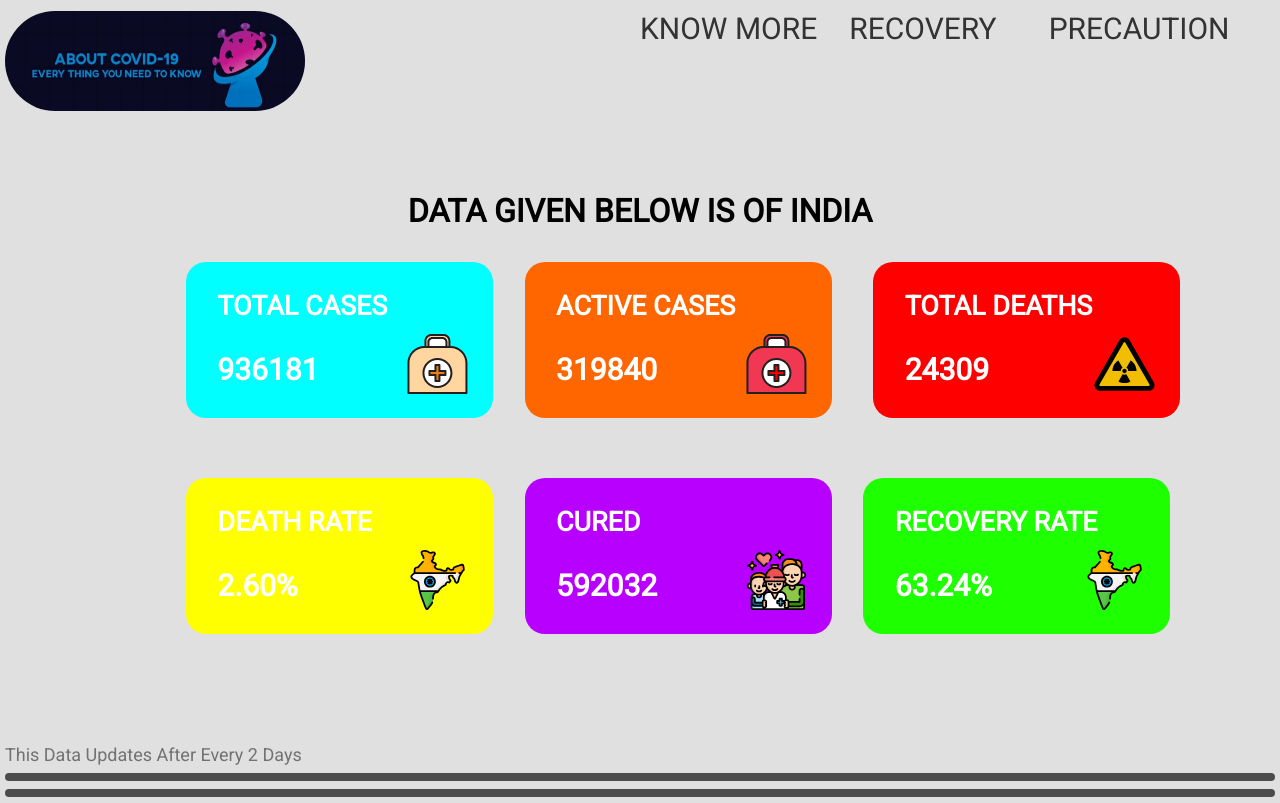
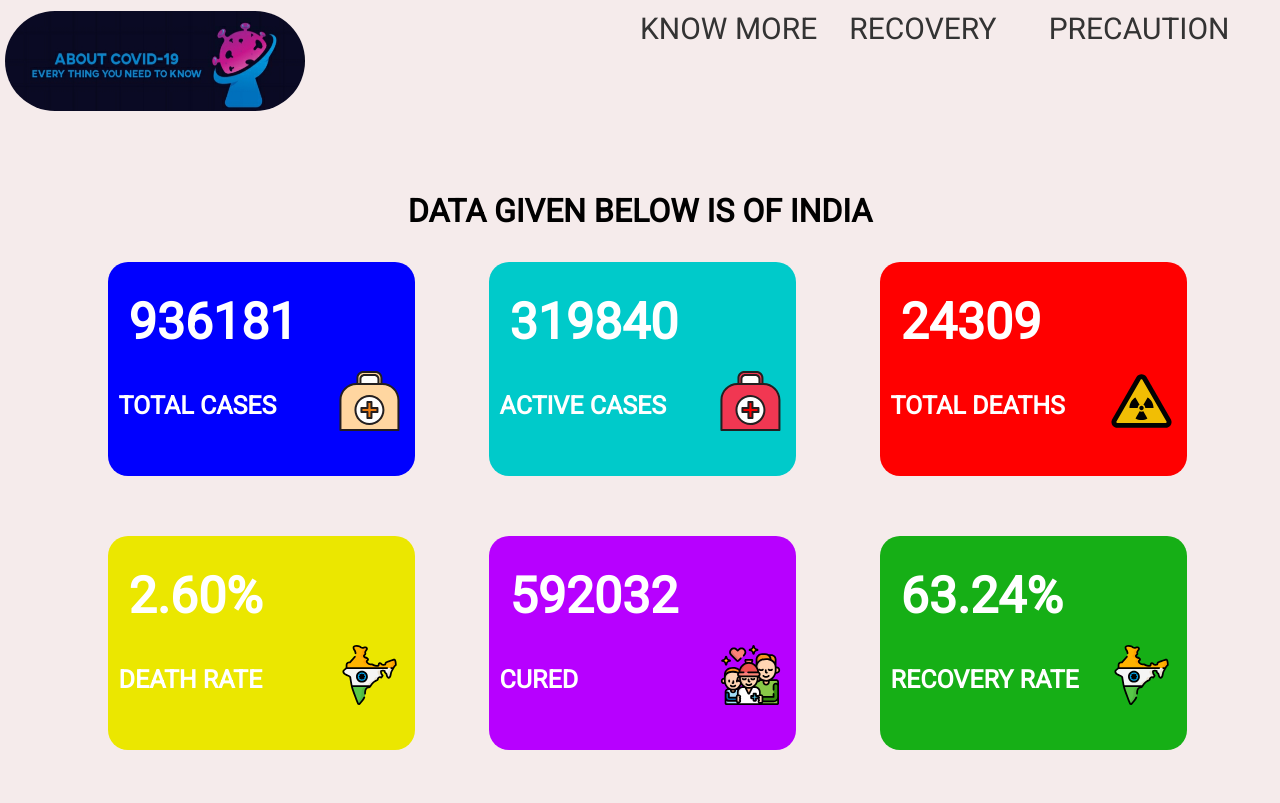
Before and after one commit to Pikachu-gitbit/aboutcovid19, a plain HTML site: page index.html in a window 1280 px wide. Shown: the top 803 px of the page. Drawn offline with Linux system fonts and the light colour scheme; files whose address does not match are found by name.

Commit message:
llet oit be

```diff
--- a/index.html
+++ b/index.html
@@ -48,8 +48,9 @@
       <div class="dashboard-aage">
         <div class="totalcase">
           <h3>
-            <p>total Cases</p>
-            <p class="text" style="font-size: 30px;">936181</p>
+            <p class="number" >936181</p>
+            <p class="text">total Cases</p>
+
           </h3>
           <img class="image" src="page material/images/totalcase.svg">
 
@@ -59,8 +60,9 @@
       <div class="dashboard-aage">
         <div class="activecases">
           <h3>
+            <p class="number">319840</p>
             <p class="text">active cases</p>
-            <p class="text" style="font-size: 30px;">319840</p>
+
           </h3>
           <img class="image" src="page material/images/activecase.svg">
 
@@ -70,8 +72,9 @@
       <div class="dashboard-aage">
         <div class="totaldeaths">
           <h3>
+            <p class="number">24309</p>
             <p class="text">total deaths</p>
-            <p class="text" style="font-size: 30px;">24309</p>
+
           </h3>
           <img class="image" src="page material/images/total deaths.svg">
 
@@ -81,8 +84,8 @@
       <div class="dashboard-aage">
         <div class="deathrate">
           <h3>
+            <p class="number" >2.60%</p>
             <p class="text">death rate</p>
-            <p class="text" style="font-size: 30px;">2.60%</p>
 
           </h3>
           <img class="image" src="page material/images/death rate.svg">
@@ -93,8 +96,8 @@
       <div class="dashboard-aage">
         <div class="cured">
           <h3>
+            <p class="number" >592032</p>
             <p class="text">cured</p>
-            <p class="text" style="font-size: 30px;">592032</p>
 
           </h3>
           <img class="image" src="page material/images/cured.svg">
@@ -105,8 +108,9 @@
       <div class="dashboard-aage">
         <div class="recoveryrate">
           <h3>
+            <p class="number">63.24%</p>
             <p class="text">recovery rate</p>
-            <p class="text" style="font-size: 30px;">63.24%</p>
+
           </h3>
           <img class="image" src="page material/images/death rate.svg">
 
--- a/style.css
+++ b/style.css
@@ -1,6 +1,6 @@
 body {
     font-family: 'Roboto', sans-serif;
-    background-color: rgb(224, 224, 224);
+    background-color: rgb(245, 235, 235);
     max-zoom: 500px;
     margin-bottom: 15px;
 }
@@ -62,7 +62,6 @@ body {
     padding-right: 20px;
     padding-left: 0px;
     padding-bottom: 60px;
-    font-size: 18px;
 }
 
 .imageback {
@@ -81,33 +80,36 @@ body {
     display: flex;
     flex-direction: column;
     justify-content: right;
-    padding-left: 220px;
-    padding-top: 51px;
-    padding-bottom: 100px
+    padding-left: 230px;
+    padding-top: 88px;
+    padding-bottom: 90px
 }
 
 .dashboard-aage {
     display: grid;
     grid-template-columns: 1fr 1fr;
-    font-size: 25px;
+}
+.dashboard-aage > div {
+    color: white;
 }
 
-.cured>.image {
-    padding-left: 220px;
-}
 
 .dashboard-aage {
     position: relative;
-    font-size: 23px;
+}
+.number{
+    position: relative;
+    font-size: 50px;
+    bottom: 20px;
+    left: 20px;
+}
+.text{
+    position: relative;
+    left: 10px;
+    font-size: 12px;
+    bottom: 30px;
 }
 
-.dashboard-aage p {
-    padding-left: 10%;
-    height: auto;
-    width: 375px;
-    padding-bottom: 0px;
-    color: white;
-}
 
 .totalcase {
     border: 0.5px solid transparent;
@@ -122,7 +124,7 @@ body {
 
 .activecases {
     border: 0.5px solid transparent;
-    background-color: cyan;
+    background-color: rgb(0, 202, 202);
     border-top-left-radius: 15px;
     border-radius: 20px;
     margin-left: 00px;
@@ -157,7 +159,7 @@ body {
 
 .deathrate {
     border: 0.5px solid transparent;
-    background-color: #ffc400;
+    background-color: #ebe700;
     border-top-left-radius: 15px;
     border-radius: 20px;
     position: relative;
@@ -166,10 +168,9 @@ body {
     top: 10px;
     width: 305px;
 }
-
 .recoveryrate {
     border: 0.5px solid transparent;
-    background-color: rgb(30, 255, 0);
+    background-color: rgb(22, 175, 22);
     border-top-left-radius: 15px;
     border-radius: 20px;
     position: relative;
@@ -239,6 +240,9 @@ footer {
 .helpline:hover {
     border-bottom: 1px solid rgb(0, 0, 0);
 }
+.text{
+    font-size: 25px;
+}
 
 .helpline a:hover {
     color: rgb(3, 3, 3);
@@ -280,16 +284,16 @@ footer {
 }
 
 @media only screen and (min-width:1100px) {
+
     .dashboard-aage {
         display: grid;
         grid-template-columns: 1fr 1fr 1fr;
-        width: 80%;
-        right: 10%;
-        left: 10%;
+        width: 90%;
+        right: 5%;
+        left: 5%;
     }
     .totalcase {
         border: 0.5px solid transparent;
-        background-color: aqua;
         border-top-left-radius: 15px;
         border-radius: 20px;
         position: relative;
@@ -298,7 +302,6 @@ footer {
     }
     .activecases {
         border: 0.5px solid transparent;
-        background-color: rgb(255, 102, 0);
         border-top-left-radius: 15px;
         border-radius: 20px;
         margin-left: 00px;
@@ -309,7 +312,6 @@ footer {
     }
     .totaldeaths {
         border: 0.05px solid transparent;
-        background-color: red;
         border-top-left-radius: 15px;
         border-radius: 20px;
         position: relative;
@@ -328,7 +330,6 @@ footer {
     }
     .deathrate {
         border: 0.5px solid transparent;
-        background-color: #FFFF00;
         border-top-left-radius: 15px;
         border-radius: 20px;
         position: relative;
@@ -338,12 +339,11 @@ footer {
     }
     .recoveryrate {
         border: 0.5px solid transparent;
-        background-color: rgb(30, 255, 0);
         border-top-left-radius: 15px;
         border-radius: 20px;
         position: relative;
-        left: 20px;
-        right: 20px;
+        left: 30px;
+        right: 10px;
         top: 10px;
     }
     .image1 {
```
